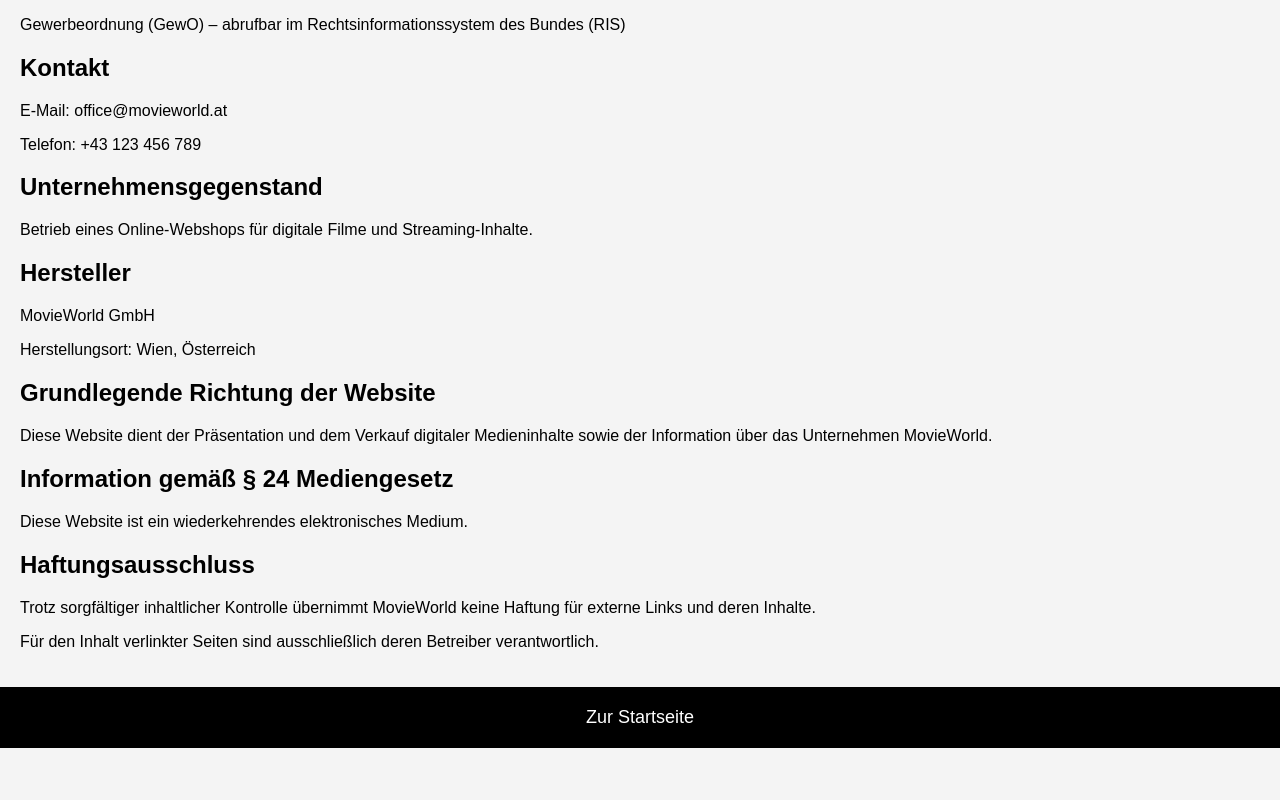
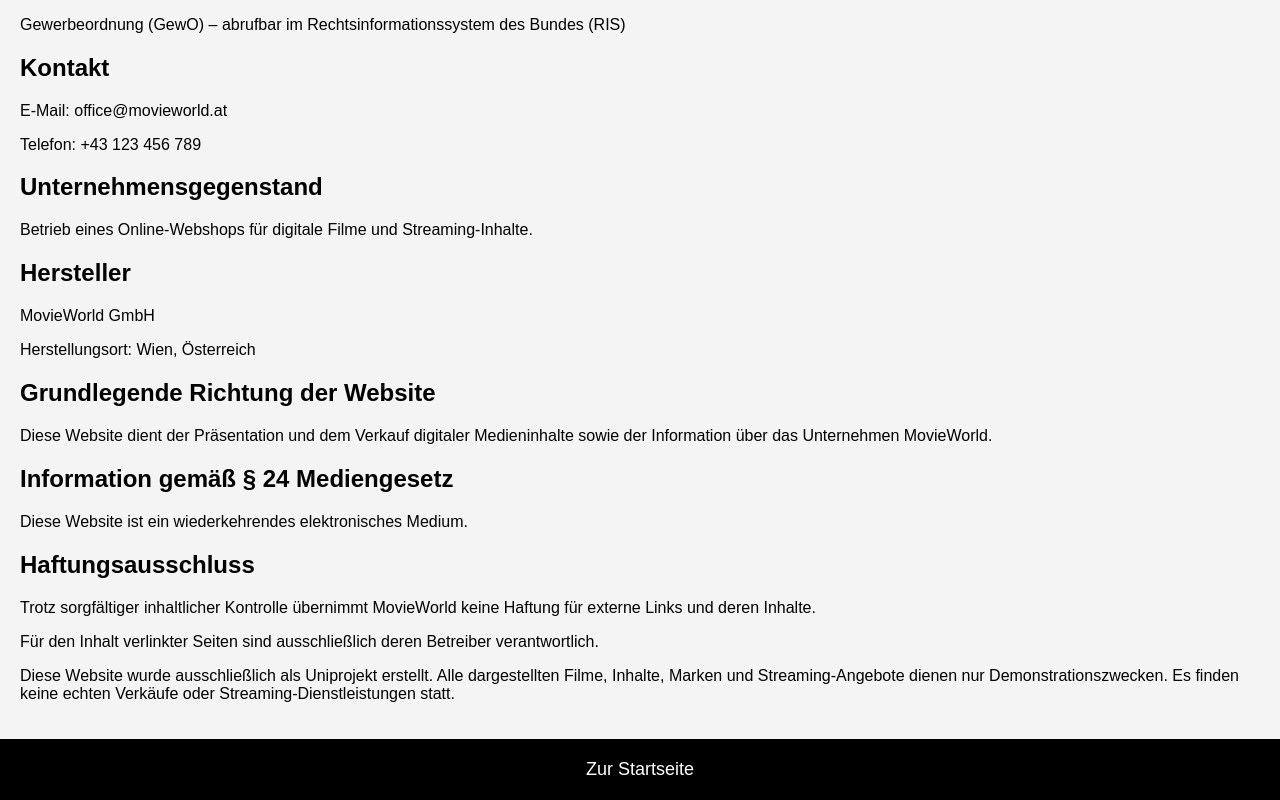
Before and after one commit to clement686/movieWorld, a plain HTML site: page impressum.html in a window 1280 px wide. Shown: the part 709-1509 px from the top of the page. Before the commit the page ends 1457 px from the top, so only its background shows below. Drawn offline with Linux system fonts and the light colour scheme.

Commit message:
Update impressum.html

```diff
--- a/impressum.html
+++ b/impressum.html
@@ -108,6 +108,12 @@
 Für den Inhalt verlinkter Seiten sind ausschließlich deren Betreiber verantwortlich.
 </p>
 
+<p>
+Diese Website wurde ausschließlich als Uniprojekt erstellt.
+Alle dargestellten Filme, Inhalte, Marken und Streaming-Angebote dienen nur
+Demonstrationszwecken. Es finden keine echten Verkäufe oder Streaming-Dienstleistungen statt.
+</p>
+
 </main>
 
 <footer>
```
